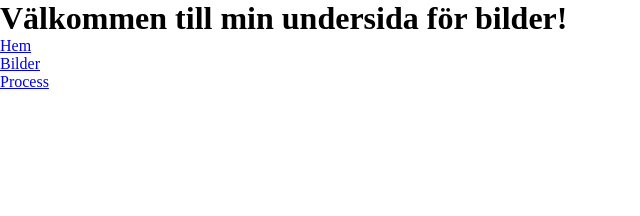
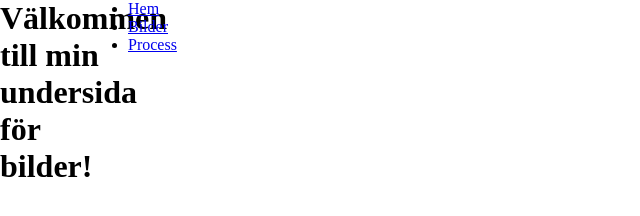
Before and after one commit to cwcacti/DT211G_moment1_automatisering, a website built with Parcel: page src/html_subpages/photos.html in a window 1280 px wide. Shown: the whole page, without its empty margins (0-640 px from the left). Built offline with nearby package versions, Linux system fonts and the light colour scheme.

Commit message:
Skapa grid, uppdatera undersidor
Skapat ett grid för hemsidans design.
Uppdaterat undersidor till att innehålla grid samt huvudnavigation

```diff
--- a/src/css/style.css
+++ b/src/css/style.css
@@ -4,3 +4,12 @@
     padding: 0;
     box-sizing: border-box;
 }
+
+/* Grid för webbplatsen */
+.grid-container {
+    display: grid;
+    height: 100vh;
+    width: 100vw;
+    grid-template-columns: 10% 1fr 10%;
+    grid-template-rows: 20% 1fr;
+}
--- a/src/html_subpages/photos.html
+++ b/src/html_subpages/photos.html
@@ -8,12 +8,16 @@
     <script type="module" src="../js/main.js"></script>
 </head>
 <body>
+    <div class="grid-container">
     <h1>Välkommen till min undersida för bilder!</h1>
-    <ul>
-        <li><a href="/src/index.html">Hem</a></li>
-        <li><a href="/src/html_subpages/photos.html">Bilder</a></li>
-        <li><a href="/src/html_subpages/process.html">Process</a></li>
-    </ul>
 
+    <nav>
+        <ul>
+            <li><a href="/src/index.html">Hem</a></li>
+            <li><a href="/src/html_subpages/photos.html">Bilder</a></li>
+            <li><a href="/src/html_subpages/process.html">Process</a></li>
+        </ul>
+    </nav>
+</div>
 </body>
 </html>
```
Also changed, not shown: src/html_subpages/process.html (+9 -6 lines).
